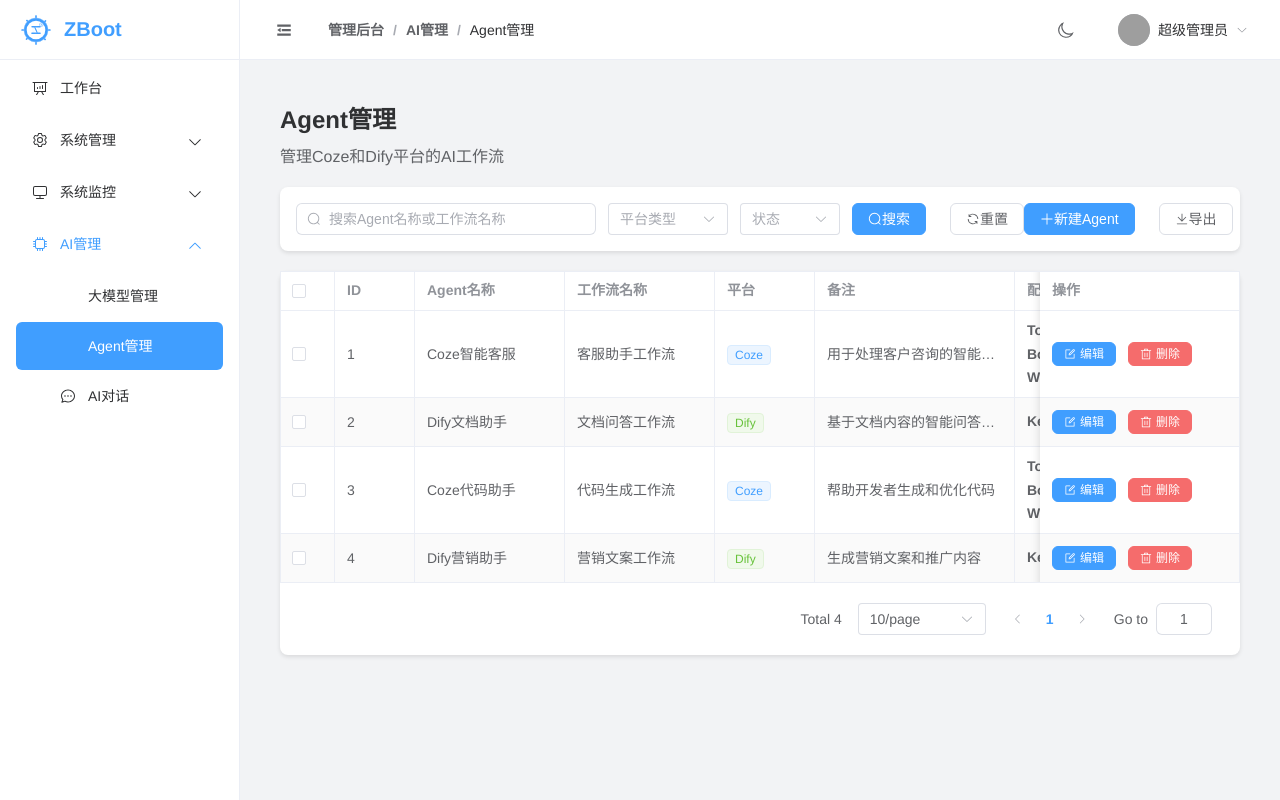
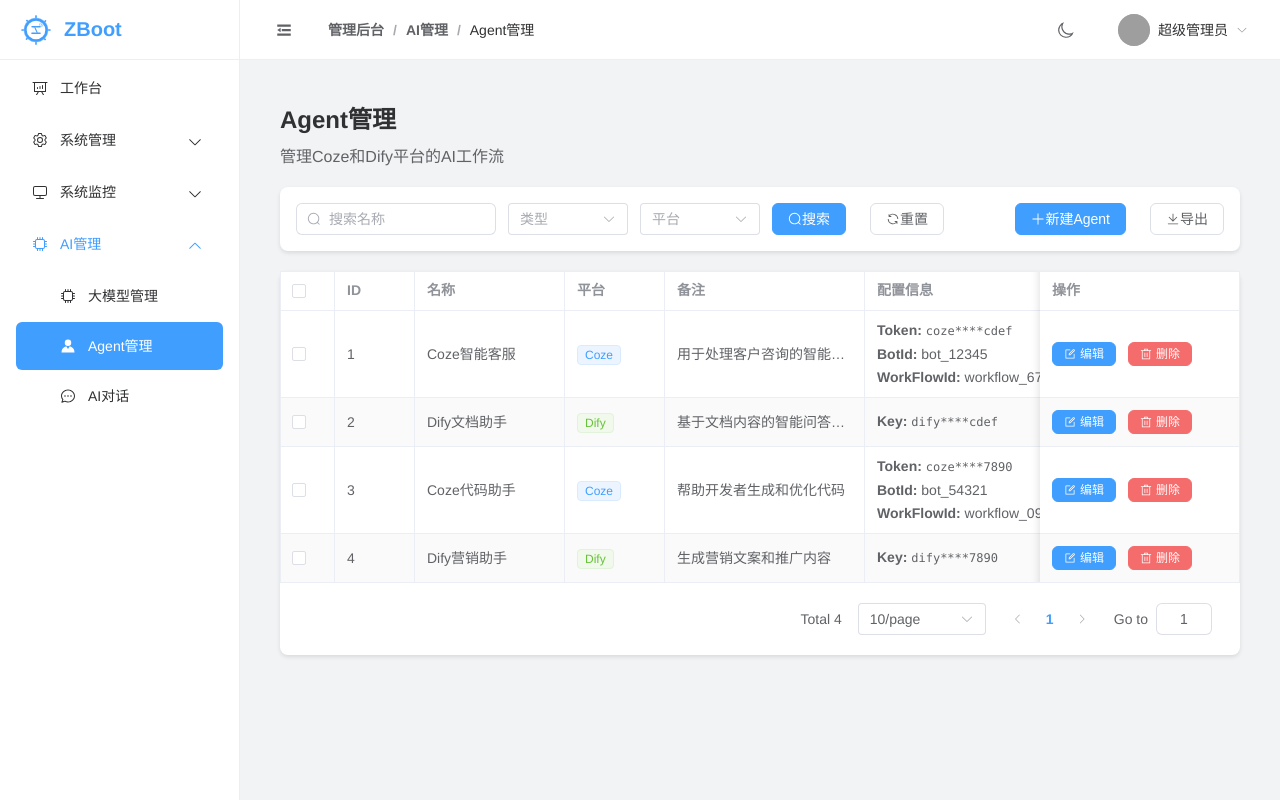
Before and after one commit to perfectNB/IceeBoot-frontend-vue, a Vue app: page /admin/ai/agent in a window 1280 px wide. Built offline with nearby package versions, Linux system fonts and the light colour scheme; sample sign-in values are in the browser's storage; grey boxes are pictures that could not be loaded.

Commit message:
大模型搜索优化

```diff
--- a/src/api/index.ts
+++ b/src/api/index.ts
@@ -74,7 +74,7 @@ export {
   deleteAgent,
   updateAgentStatus
 } from './agent'
-
+// 聊天相关接口
 export {
   getChatSessions,
   getChatSession,
@@ -85,6 +85,13 @@ export {
   getModelApiConfig,
   streamChat
 } from './chat'
+
+// 工作台相关接口
+export {
+  getDashboardStats,
+  getVisitTrend,
+  getUserDistribution
+} from './dashboard'
 
 // 其他业务接口
 // export * from './business'
--- a/src/mock/data/agent.ts
+++ b/src/mock/data/agent.ts
@@ -9,7 +9,6 @@ export const mockAgents: Agent[] = [
   {
     id: 1,
     name: 'Coze智能客服',
-    workflowName: '客服助手工作流',
     type: 'agent',
     remark: '用于处理客户咨询的智能助手',
     platform: 'coze',
@@ -19,12 +18,11 @@ export const mockAgents: Agent[] = [
     botId: 'bot_12345',
     workFlowId: 'workflow_67890',
     createTime: '2024-01-01 00:00:00',
-    updateTime: '2024-01-01 00:00:00'
+    updateTime: '2024-01-15 10:30:00'
   },
   {
     id: 2,
     name: 'Dify文档助手',
-    workflowName: '文档问答工作流',
     type: 'workflow',
     remark: '基于文档内容的智能问答助手',
     platform: 'dify',
@@ -32,12 +30,11 @@ export const mockAgents: Agent[] = [
     // API密钥
     key: 'dify-1234567890abcdef1234567890abcdef',
     createTime: '2024-01-02 00:00:00',
-    updateTime: '2024-01-02 00:00:00'
+    updateTime: '2024-01-16 14:20:00'
   },
   {
     id: 3,
     name: 'Coze代码助手',
-    workflowName: '代码生成工作流',
     type: 'agent',
     remark: '帮助开发者生成和优化代码',
     platform: 'coze',
@@ -47,12 +44,11 @@ export const mockAgents: Agent[] = [
     botId: 'bot_54321',
     workFlowId: 'workflow_09876',
     createTime: '2024-01-03 00:00:00',
-    updateTime: '2024-01-03 00:00:00'
+    updateTime: '2024-01-17 09:15:00'
   },
   {
     id: 4,
     name: 'Dify营销助手',
-    workflowName: '营销文案工作流',
     type: 'workflow',
     remark: '生成营销文案和推广内容',
     platform: 'dify',
@@ -60,6 +56,6 @@ export const mockAgents: Agent[] = [
     // API密钥
     key: 'dify-abcdef1234567890abcdef1234567890',
     createTime: '2024-01-04 00:00:00',
-    updateTime: '2024-01-04 00:00:00'
+    updateTime: '2024-01-18 16:45:00'
   }
 ]
--- a/src/mock/data/menu.ts
+++ b/src/mock/data/menu.ts
@@ -166,7 +166,7 @@ export const mockMenus: MenuItem[] = [
         name: 'LLMManagement',
         path: '/admin/ai/llm',
         component: 'LLMManagement',
-        icon: 'BrainFilled',
+        icon: 'Cpu',
         parentId: 4,
         type: 'menu',
         sort: 1,
@@ -179,7 +179,7 @@ export const mockMenus: MenuItem[] = [
         name: 'AgentManagement',
         path: '/admin/ai/agent',
         component: 'AgentManagement',
-        icon: 'Robot',
+        icon: 'Avatar',
         parentId: 4,
         type: 'menu',
         sort: 2,
--- a/src/mock/services/agent.ts
+++ b/src/mock/services/agent.ts
@@ -4,17 +4,25 @@ import type { Agent, PageParams, PageResult } from '@/types'
 export class MockAgentService {
   // 获取Agent列表
   static async getAgents(params: PageParams): Promise<PageResult<Agent>> {
-    const { page = 1, size = 20, keyword = '' } = params
+    const { page = 1, size = 20, name = '', type = '', platform = '' } = params
 
     let filteredAgents = [...mockAgents]
 
-    // 关键词搜索
-    if (keyword) {
+    // 名称搜索
+    if (name && typeof name === 'string') {
       filteredAgents = filteredAgents.filter(agent =>
-        agent.name.toLowerCase().includes(keyword.toLowerCase()) ||
-        agent.workflowName.toLowerCase().includes(keyword.toLowerCase()) ||
-        agent.remark.toLowerCase().includes(keyword.toLowerCase())
+        agent.name.toLowerCase().includes(name.toLowerCase())
       )
+    }
+
+    // 类型筛选
+    if (type) {
+      filteredAgents = filteredAgents.filter(agent => agent.type === type)
+    }
+
+    // 平台筛选
+    if (platform) {
+      filteredAgents = filteredAgents.filter(agent => agent.platform === platform)
     }
 
     const total = filteredAgents.length
@@ -47,7 +55,6 @@ export class MockAgentService {
     const newAgent: Agent = {
       id: Date.now(),
       name: agentData.name || '',
-      workflowName: agentData.workflowName || '',
       type: agentData.type || 'workflow',
       platform: agentData.platform || 'coze',
       remark: agentData.remark || '',
--- a/src/pages/admin/AdminDashboard.vue
+++ b/src/pages/admin/AdminDashboard.vue
@@ -137,7 +137,7 @@ import {
   PieChart,
   ArrowRight
 } from '@element-plus/icons-vue'
-import { getDashboardStats, getVisitTrend, getUserDistribution } from '@/api/dashboard'
+import { getDashboardStats, getVisitTrend, getUserDistribution } from '@/api'
 import type { DashboardStats, VisitTrend, UserDistribution } from '@/types'
 
 const router = useRouter()
--- a/src/pages/admin/ai/AgentManagement.vue
+++ b/src/pages/admin/ai/AgentManagement.vue
@@ -9,9 +9,9 @@
     <div class="toolbar">
       <div class="search-section">
         <el-input
-          v-model="searchForm.keyword"
-          placeholder="搜索Agent名称或工作流名称"
-          style="width: 300px"
+          v-model="searchForm.name"
+          placeholder="搜索名称"
+          style="width: 200px"
           clearable
           @keyup.enter="handleSearch"
         >
@@ -20,22 +20,22 @@
           </template>
         </el-input>
         <el-select
+          v-model="searchForm.type"
+          placeholder="类型"
+          style="width: 120px"
+          clearable
+        >
+          <el-option label="工作流" value="workflow" />
+          <el-option label="智能体" value="agent" />
+        </el-select>
+        <el-select
           v-model="searchForm.platform"
-          placeholder="平台类型"
+          placeholder="平台"
           style="width: 120px"
           clearable
         >
           <el-option label="Coze" value="coze" />
           <el-option label="Dify" value="dify" />
-        </el-select>
-        <el-select
-          v-model="searchForm.status"
-          placeholder="状态"
-          style="width: 100px"
-          clearable
-        >
-          <el-option label="启用" value="active" />
-          <el-option label="禁用" value="inactive" />
         </el-select>
         <el-button type="primary" @click="handleSearch">
           <el-icon><Search /></el-icon>
@@ -71,8 +71,7 @@
       >
         <el-table-column type="selection" width="55" />
         <el-table-column prop="id" label="ID" width="80" />
-        <el-table-column prop="name" label="Agent名称" min-width="150" />
-        <el-table-column prop="workflowName" label="工作流名称" min-width="150" />
+        <el-table-column prop="name" label="名称" min-width="150" />
         <el-table-column label="平台" width="100">
           <template #default="{ row }">
             <el-tag :type="getPlatformType(row.platform)" size="small">
@@ -93,6 +92,13 @@
             </div>
           </template>
         </el-table-column>
+        <el-table-column label="类型" width="100">
+          <template #default="{ row }">
+            <el-tag :type="getTypeColor(row.type)" size="small">
+              {{ getTypeLabel(row.type) }}
+            </el-tag>
+          </template>
+        </el-table-column>
         <el-table-column label="状态" width="80">
           <template #default="{ row }">
             <el-switch
@@ -104,6 +110,7 @@
           </template>
         </el-table-column>
         <el-table-column prop="createTime" label="创建时间" width="160" />
+        <el-table-column prop="updateTime" label="更新时间" width="160" />
         <el-table-column label="操作" width="200" fixed="right">
           <template #default="{ row }">
             <el-button
@@ -153,11 +160,8 @@
         :rules="formRules"
         label-width="100px"
       >
-        <el-form-item label="Agent名称" prop="name">
-          <el-input v-model="agentForm.name" placeholder="请输入Agent名称" />
-        </el-form-item>
-        <el-form-item label="工作流名称" prop="workflowName">
-          <el-input v-model="agentForm.workflowName" placeholder="请输入工作流名称" />
+        <el-form-item label="名称" prop="name">
+          <el-input v-model="agentForm.name" placeholder="请输入名称" />
         </el-form-item>
         <el-form-item label="类型" prop="type">
           <el-select v-model="agentForm.type" placeholder="请选择类型" style="width: 100%">
@@ -264,9 +268,9 @@ const formRef = ref<FormInstance>()
 
 // 搜索表单
 const searchForm = reactive({
-  keyword: '',
-  platform: '',
-  status: ''
+  name: '',
+  type: '',
+  platform: ''
 })
 
 // 分页
@@ -280,7 +284,6 @@ const pagination = reactive({
 const agentForm = reactive({
   id: '',
   name: '',
-  workflowName: '',
   type: 'workflow' as 'workflow' | 'agent',
   platform: 'coze' as 'coze' | 'dify',
   remark: '',
@@ -295,8 +298,7 @@ const agentForm = reactive({
 
 // 表单验证规则
 const formRules = {
-  name: [{ required: true, message: '请输入Agent名称', trigger: 'blur' }],
-  workflowName: [{ required: true, message: '请输入工作流名称', trigger: 'blur' }],
+  name: [{ required: true, message: '请输入名称', trigger: 'blur' }],
   type: [{ required: true, message: '请选择类型', trigger: 'change' }],
   platform: [{ required: true, message: '请选择平台', trigger: 'change' }],
   token: [{ required: true, message: '请输入Token', trigger: 'blur' }],
@@ -338,6 +340,24 @@ const getPlatformLabel = (platform: string) => {
   return labelMap[platform] || '未知'
 }
 
+// 获取类型颜色
+const getTypeColor = (type: string) => {
+  const colorMap: Record<string, string> = {
+    workflow: 'primary',
+    agent: 'success'
+  }
+  return colorMap[type] || 'info'
+}
+
+// 获取类型标签
+const getTypeLabel = (type: string) => {
+  const labelMap: Record<string, string> = {
+    workflow: '工作流',
+    agent: '智能体'
+  }
+  return labelMap[type] || '未知'
+}
+
 // 掩码显示密钥
 const maskKey = (key: string) => {
   if (!key || key.length < 8) return key
@@ -351,9 +371,9 @@ const loadAgents = async () => {
     const result = await getAgents({
       page: pagination.page,
       size: pagination.size,
-      keyword: searchForm.keyword,
-      platform: searchForm.platform,
-      status: searchForm.status
+      name: searchForm.name,
+      type: searchForm.type,
+      platform: searchForm.platform
     })
     tableData.value = result.list
     pagination.total = result.total
@@ -374,9 +394,9 @@ const handleSearch = () => {
 // 重置搜索
 const handleReset = () => {
   Object.assign(searchForm, {
-    keyword: '',
-    platform: '',
-    status: ''
+    name: '',
+    type: '',
+    platform: ''
   })
   handleSearch()
 }
@@ -394,7 +414,7 @@ const handleEdit = (row: Agent) => {
   Object.assign(agentForm, {
     id: row.id,
     name: row.name,
-    workflowName: row.workflowName,
+    type: row.type || 'workflow',
     platform: row.platform,
     remark: row.remark,
     status: row.status,
@@ -476,7 +496,6 @@ const resetForm = () => {
   Object.assign(agentForm, {
     id: '',
     name: '',
-    workflowName: '',
     type: 'workflow',
     platform: 'coze',
     remark: '',
--- a/src/pages/admin/ai/LLMManagement.vue
+++ b/src/pages/admin/ai/LLMManagement.vue
@@ -72,6 +72,7 @@
           </template>
         </el-table-column>
         <el-table-column prop="createTime" label="创建时间" width="160" />
+        <el-table-column prop="updateTime" label="更新时间" width="160" />
         <el-table-column label="操作" width="200" fixed="right">
           <template #default="{ row }">
             <el-button
--- a/src/types/index.ts
+++ b/src/types/index.ts
@@ -196,16 +196,15 @@ export interface LLMModel {
 export interface Agent {
   id: string | number
   name: string
-  workflowName: string
   type: 'workflow' | 'agent'
   remark: string
   platform: 'coze' | 'dify'
   status: 'active' | 'inactive'
-  // 平台特定字段
+  // coze平台字段
   token?: string
   botId?: string
   workFlowId?: string
-  // API密钥
+  // dify平台字段
   key?: string
   createTime: string
   updateTime: string
```
